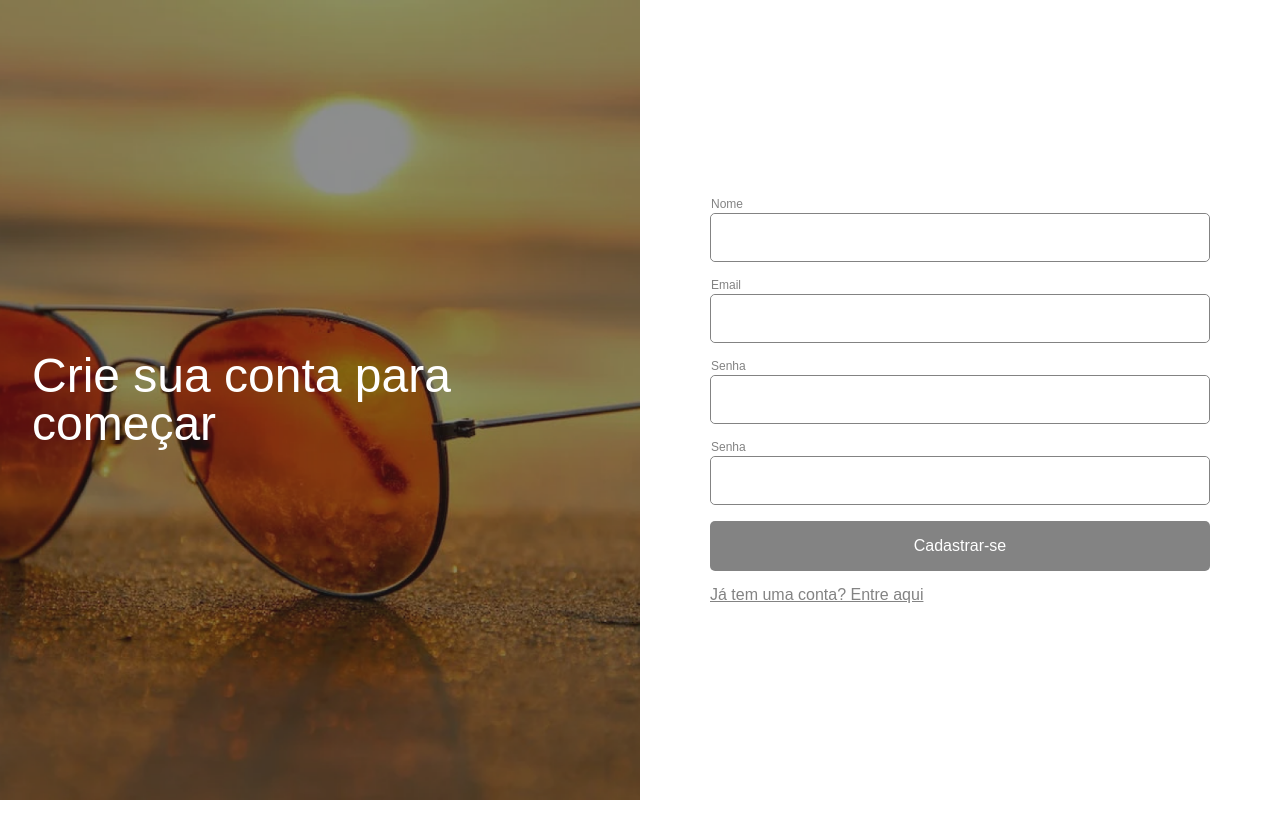
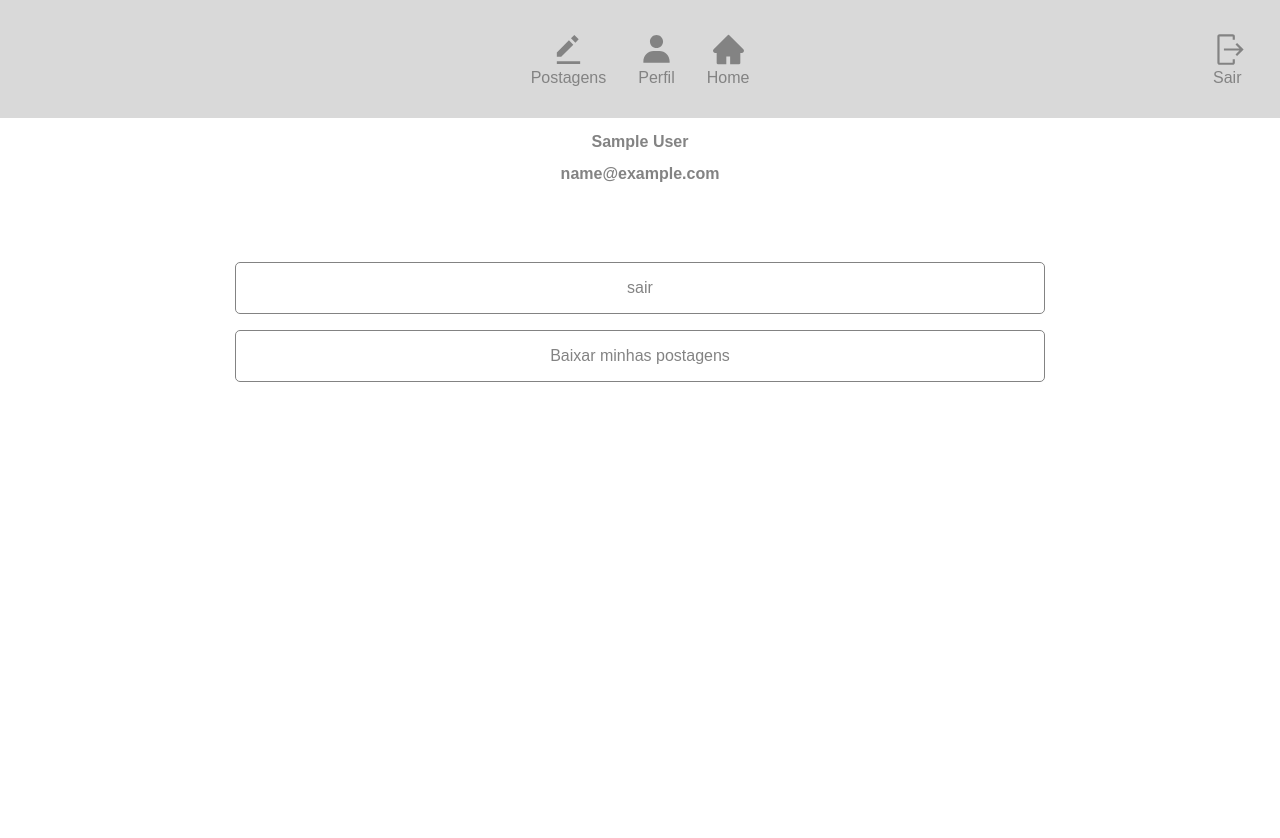
Before and after one commit to JeanLuca999/client, a React (Create React App) app: page /home/profile in a window 1280 px wide. Before the commit this address led to /register. Shown: the top 838 px of the page. Before the commit the page ends 800 px from the top, so only its background shows below. Built offline with nearby package versions, Linux system fonts and the light colour scheme; sample sign-in values are in the browser's storage.

Commit message:
feat: create profiel page

```diff
--- a/src/App.js
+++ b/src/App.js
@@ -11,6 +11,7 @@ import { CreateAccount, Login } from "./pages";
 import { ToastContainer } from "react-toastify";
 import { Posts } from "./pages/Posts";
 import { UserPosts } from "./pages/UserPosts/UserPosts";
+import { Profile } from "./pages/Profile";
 
 const App = () => {
   return (
@@ -30,6 +31,7 @@ const App = () => {
             >
               <Route index element={<Posts />} />
               <Route path="posts" element={<UserPosts />} />
+              <Route path="profile" element={<Profile />} />
             </Route>
 
             <Route path="*" element={<Navigate to="/register" replace />} />
--- a/src/components/Header/Header.js
+++ b/src/components/Header/Header.js
@@ -3,7 +3,6 @@ import { useAuth } from "../../context/auth";
 
 //COMPONENTS
 import { Outlet } from "react-router-dom";
-import { toast } from "react-toastify";
 
 //STYLES
 import { Nav, Ul, Li, Link, Image, Span, Exit } from "./styles";
@@ -18,7 +17,6 @@ export const Header = () => {
   const { handleLogout } = useAuth();
   const onLogout = () => {
     handleLogout();
-    toast.success("Logout realizado com sucesso");
   };
 
   return (
--- a/src/context/auth.js
+++ b/src/context/auth.js
@@ -1,3 +1,6 @@
+//COMPONENTS
+import { toast } from "react-toastify";
+
 import { createContext, useContext, useState } from "react";
 
 const Auth = createContext({});
@@ -15,6 +18,7 @@ export const AuthProvider = ({ children }) => {
   const handleLogout = () => {
     setUser({});
     localStorage.clear();
+    toast.success("Logout realizado com sucesso");
   };
 
   const value = {
--- /dev/null
+++ b/src/pages/Profile/Profile.js
@@ -0,0 +1,34 @@
+//STYLES
+import { Box } from "../../styles/generics";
+import { Span } from "../../styles/typography";
+import { Button } from "../../styles/form";
+
+//HOOKS
+import { useAuth } from "../../context/auth";
+
+//IMAGES
+
+//COMPONENTS
+
+export const Profile = () => {
+  const { handleLogout } = useAuth();
+  const { user } = useAuth();
+
+  return (
+    <>
+      <Box maxWidth="900px" margin="0 auto" minHeight="100vh">
+        <Box margin="1rem 0" textAlign="center">
+          <Span strong>{user.name}</Span>
+        </Box>
+        <Box margin="1rem 0" textAlign="center">
+          <Span strong>{user.email}</Span>
+        </Box>
+
+        <Box margin="5rem auto" width="90%">
+          <Button onClick={handleLogout}>sair</Button>
+          <Button onClick={null}>Baixar minhas postagens</Button>
+        </Box>
+      </Box>
+    </>
+  );
+};
--- /dev/null
+++ b/src/pages/Profile/index.js
@@ -0,0 +1 @@
+export { Profile } from "./Profile";
--- a/src/styles/generics.js
+++ b/src/styles/generics.js
@@ -14,8 +14,11 @@ export const Grid = styled.div`
 
 export const Box = styled.div`
   width: ${(props) => props.width || "100%"};
+  min-height: ${(props) => props.minHeight || "initial"};
   margin: ${(props) => props.margin || 0};
   max-width: ${(props) => props.maxWidth || "initial"};
+  background-color: ${(props) => props.backgroundColor || "transparent"};
+  text-align: ${(props) => props.textAlign || "initial"};
 `;
 
 export const Center = styled.div`
--- /dev/null
+++ b/src/styles/typography.js
@@ -0,0 +1,7 @@
+import styled from "styled-components";
+
+export const Span = styled.span`
+  color: #838383;
+  font-size: 1rem;
+  font-weight: ${(props) => (props.strong ? "bolder" : "400")};
+`;
```
